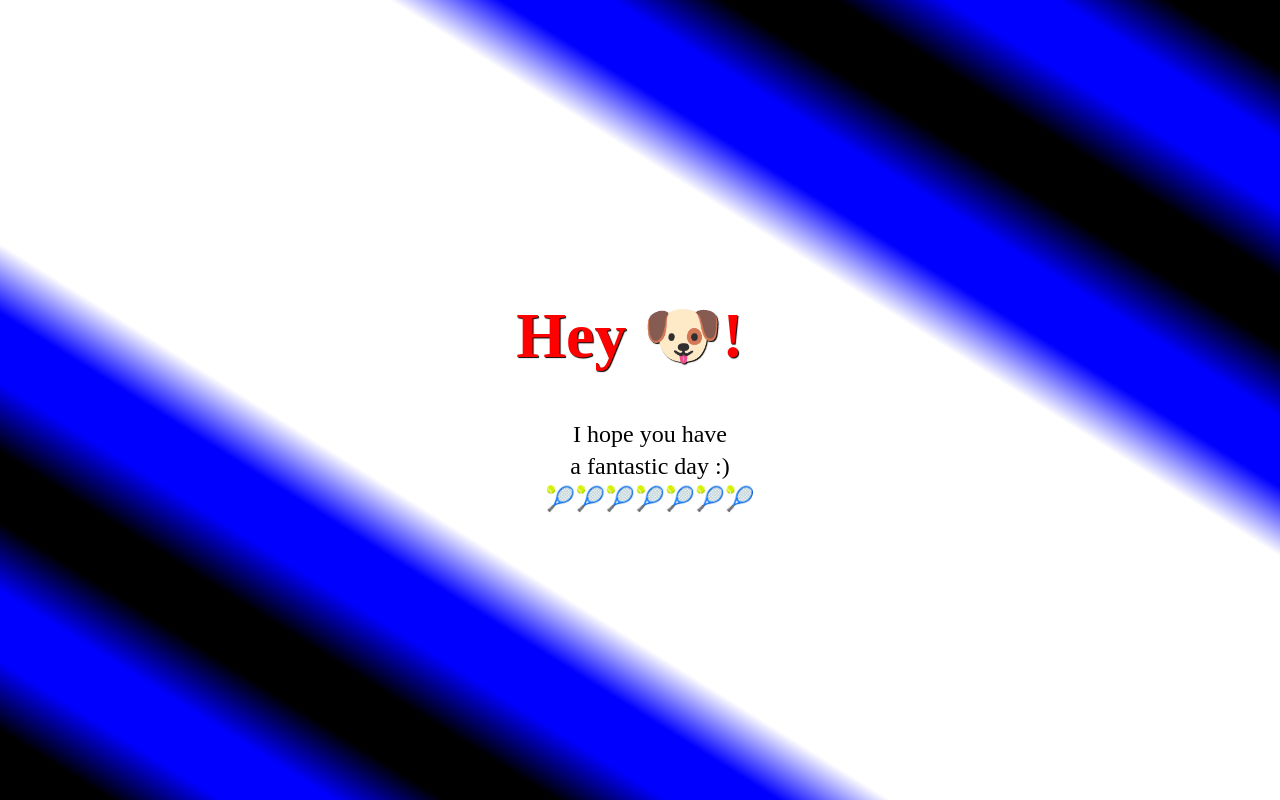
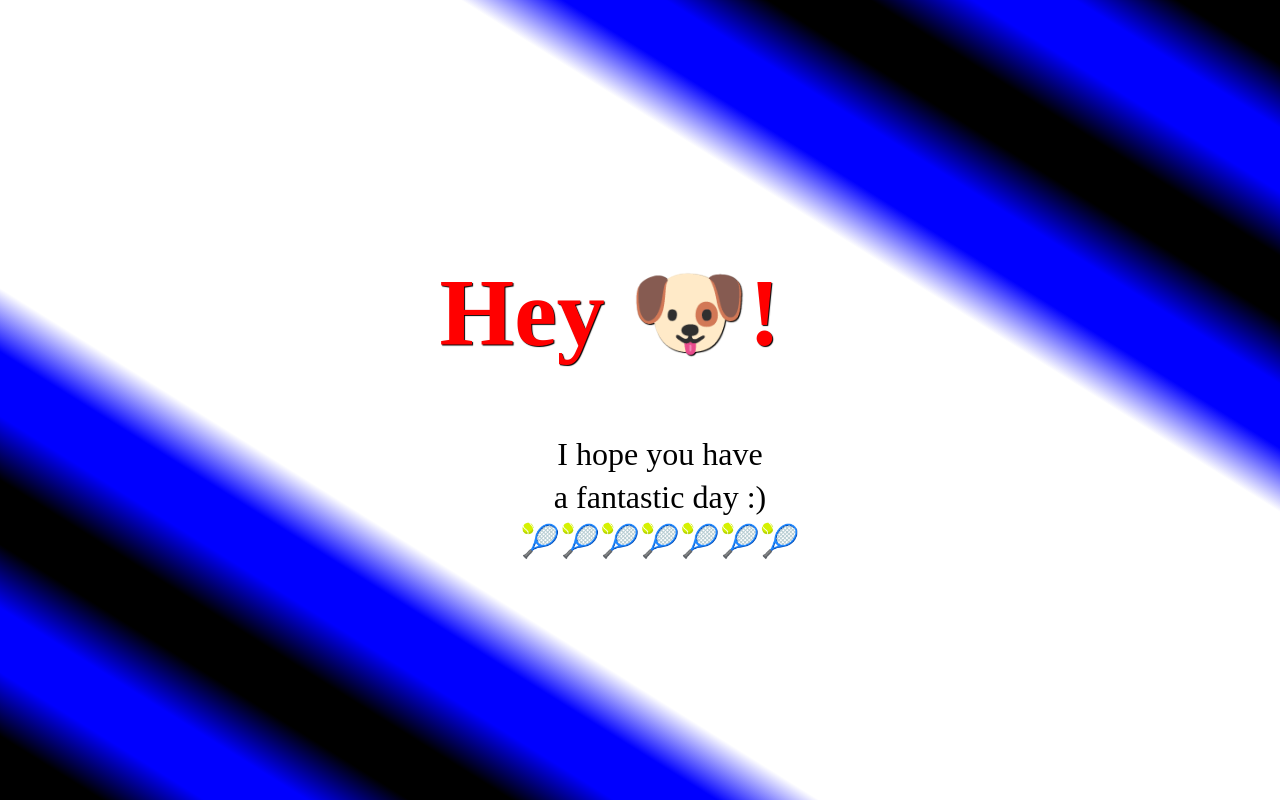
Before and after one commit to pupHiggs/puphiggs.github.io, a plain HTML site: page index.html in a window 1280 px wide. Drawn offline with Linux system fonts and the light colour scheme.

Commit message:
Update index.html
BIGGER

```diff
--- a/index.html
+++ b/index.html
@@ -3,7 +3,7 @@
 <head>
 <style>
 body {
-    background: linear-gradient(to bottom left, black, black, blue, blue, black, black, blue, blue, white, white, white, white, white, white, white, white, blue, blue, black, black, blue, blue, black, black);
+    background: linear-gradient(to bottom left, black, black, blue, blue, black, black, blue, blue, white, white, white, white, white, white, white, white, white, white, blue, blue, black, black, blue, blue, black, black);
     display: flex;
     flex-direction: column;
     justify-content: center;
@@ -17,16 +17,16 @@ h1 {
     text-align: center;
     text-shadow: 1px 1px 1px black;
     margin: 0.2em 0;
-    font-size: 4em;
+    font-size: 6em;
     color: RED;
-    padding-right: 20px
+    padding-right: 60px
 }
 
 p {
     margin: 0.1em 0;
-    font-size: 1.5em;
+    font-size: 2em;
     color: BLACK;
-    padding-left: 20px
+    padding-left: 40px
 }
 
 </style>
```
